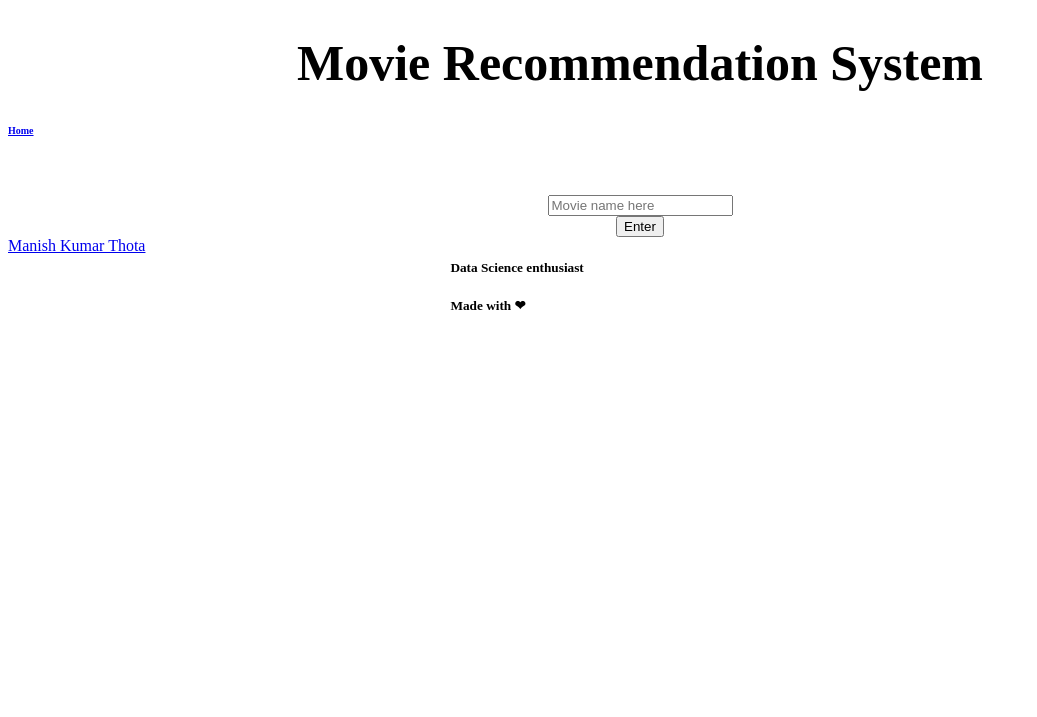
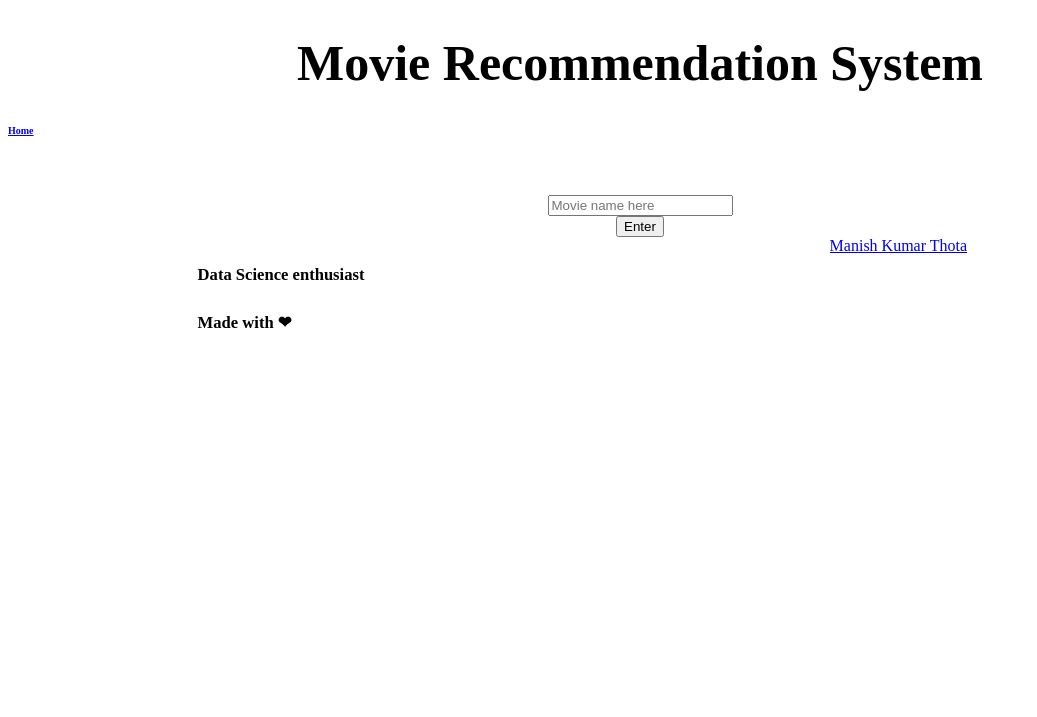
Before and after one commit to manishkumart/Movierecosys_pipeline, a Flask app: page / in a window 1280 px wide. Shown: the top 717 px of the page, without its empty margins (0-1037 px from the left). Run offline with Flask 2, Linux system fonts and the light colour scheme; some libraries are stand-ins or nearby versions.

Commit message:
Update base.html

```diff
--- a/templates/base.html
+++ b/templates/base.html
@@ -22,16 +22,17 @@
   text-align: center;
   }
   #leftbox {
-                float:left;
+                float:right;
                 background:white;
                 width:35%;
                 height:280px;
             }
    #middlebox{
-                float:left;
+                float:right;
                 background:white;
                 width:50%;
                 height:280px;
+     font-size: 20px;
             }
 
 </style>
```
